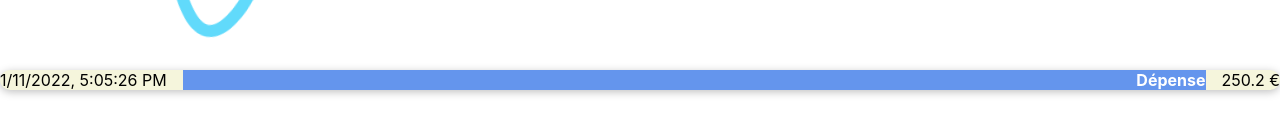
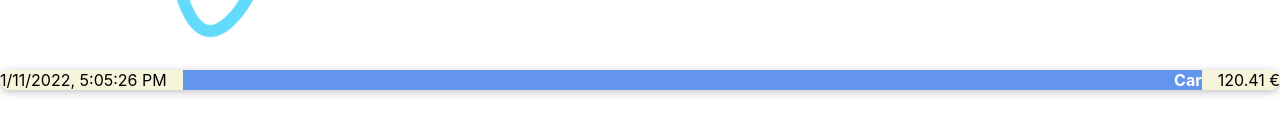
Before and after one commit to devtobecurious/discover-react, a React (Create React App) app in the folder SPA/my-app/: page / in a window 1280 px wide. Shown: the part 254-388 px from the top of the page. Built offline with nearby package versions, Linux system fonts and the light colour scheme.

Commit message:
feat(component): passing data to props

```diff
--- a/SPA/my-app/src/components/ExpenseItem/ExpenseItem.js
+++ b/SPA/my-app/src/components/ExpenseItem/ExpenseItem.js
@@ -1,14 +1,12 @@
 import './ExpenseItem.css';
 
 function ExpenseItem(props) {
-    const expenseDate = new Date();
-    const expenseTitle = 'Dépense';
-    const amount = 250.20;
+    const {title, amount, date} = props.data;
 
     return (
         <div className='expense-item'>
-            <div >{expenseDate.toLocaleString()}</div>
-            <h2 className='expense-item__description'>{expenseTitle}</h2>
+            <div >{date.toLocaleString()}</div>
+            <h2 className='expense-item__description'>{title}</h2>
             <div>{amount} €</div>
         </div>
     );
```
